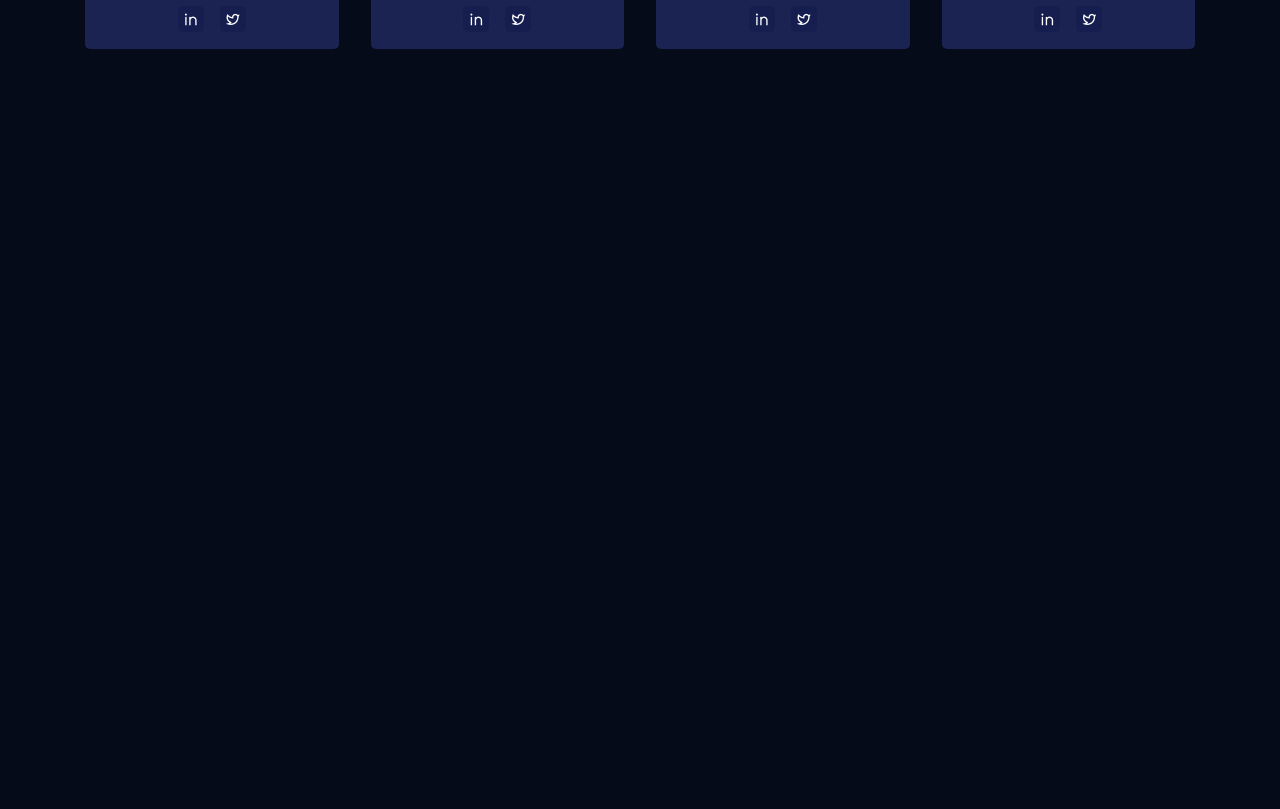
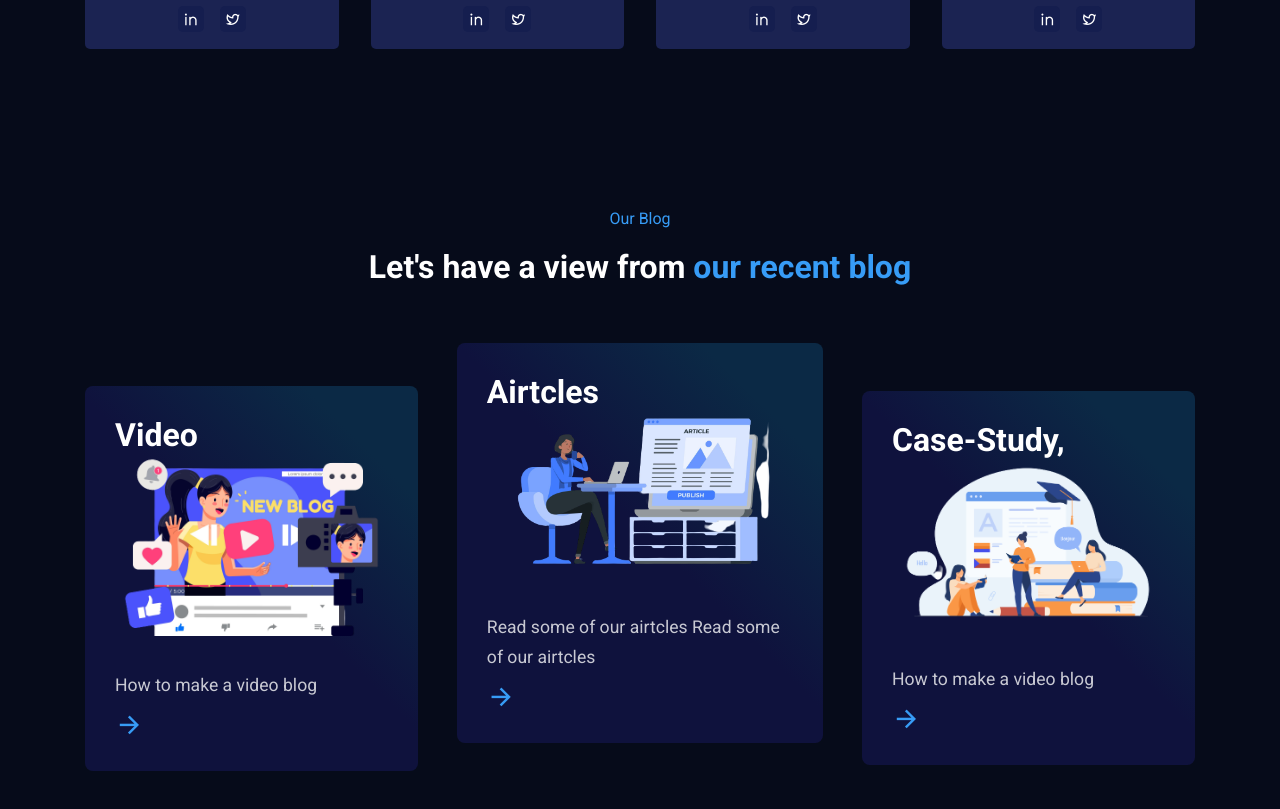
Before and after one commit to Chinwenma/Company, a React (Create React App) app: page / in a window 1280 px wide. Shown: the part 2940-3749 px from the top of the page. Before the commit the page ends 3069 px from the top, so only its background shows below. Built offline with nearby package versions, Linux system fonts and the light colour scheme.

Commit message:
blog  section

```diff
--- a/src/App.js
+++ b/src/App.js
@@ -1,6 +1,7 @@
 import './App.css';
 import Header from './components/Header/Header';
 import About from './components/Layout/About';
+import Blog from './components/Layout/Blog';
 import Counter from './components/Layout/Counter';
 import Hero from './components/Layout/Hero';
 import Services from './components/Layout/Services';
@@ -9,14 +10,15 @@ import Team from './components/Layout/Team';
 function App() {
   return (
     <>
-      <div className="App">
+
         <Header />
         <Hero/>
         <Counter/>
         <Services/>
         <About/>
         <Team/>
-      </div>
+        <Blog/>
+
     </>
   );
 }
--- /dev/null
+++ b/src/components/Layout/Blog.jsx
@@ -0,0 +1,64 @@
+import React from "react";
+import "../../styles/blog.css";
+import videoImg from '../../images/video.png'
+import articleImg from '../../images/article.png'
+import caseStudy from '../../images/case-study.png'
+
+
+
+const blogData=[
+  {
+    imgUrl:videoImg,
+    title:"Video",
+    desc:'How to make a video blog',
+    linkUrl:'#'
+  },
+  {
+    imgUrl:articleImg,
+    title:"Airtcles",
+    desc:" Read some of our airtcles Read some of our airtcles",
+    linkUrl:'#'
+  },
+  {
+    imgUrl:caseStudy,
+    title:"Case-Study,",
+    desc:"How to make a video blog",
+    linkUrl:'#'
+  },
+]
+
+
+const Blog = () => {
+  return (
+    <section>
+      <div className="container">
+        <div className="blog__top_content">
+          <h6 className="subtitle">Our Blog</h6>
+          <h2>
+            Let's have a view from
+            <span className="highlight"> our recent blog</span>
+          </h2>
+        </div>
+        <div className="blog__wrapper">
+          {
+            blogData.map((item, index) =>(
+              <div className="blog__item" key={index}>
+            <h2>{item.title}</h2>
+            <div className="blog__img">
+              <img src={item.imgUrl} alt="" />
+            </div>
+            <p className="description blog__desc">{item.desc}</p>
+            <div>
+              <a href={item.linkUrl} className="learn__more"><i class="ri-arrow-right-line"></i></a>
+            </div>
+
+          </div>
+            ))
+          }
+        </div>
+      </div>
+    </section>
+  );
+};
+
+export default Blog;
--- /dev/null
+++ b/src/styles/blog.css
@@ -0,0 +1,56 @@
+.blog__top_content {
+    text-align: center;
+    margin-bottom: 100px;
+}
+
+
+
+.blog__item {
+    width: 30%;
+    padding: 30px;
+    background: var(--card-bg);
+    border-radius: 0.5rem;
+    cursor: pointer;
+}
+
+
+
+.blog__img {
+    margin-bottom: 30px;
+}
+
+.blog__img h2 {
+    color: aliceblue;
+    font-weight: 300;
+    font-size: 1.3rem;
+    margin-bottom: 20px;
+}
+
+.blog__img img {
+    width: 100%;
+}
+
+.blog__desc {
+    font-size: 1.1rem;
+    margin-bottom: 10px;
+}
+
+.learn__more i {
+    font-size: 1.8rem;
+    color: var(--primary-color);
+    cursor: pointer;
+}
+.blog__wrapper {
+    display: flex;
+    align-items: center;
+    justify-content: space-between;
+}
+.blog__item:nth-child(2) .blog__img {
+    margin-bottom: -10px;
+    margin-top: -100px;
+}
+
+.blog__item:nth-child(2) {
+    width: 33%;
+    margin-top: -70px;
+}
```
Also changed, not shown: src/components/Layout/Testimonial.jsx (added, +9 -0 lines), src/styles/Testimonial.css (added).
